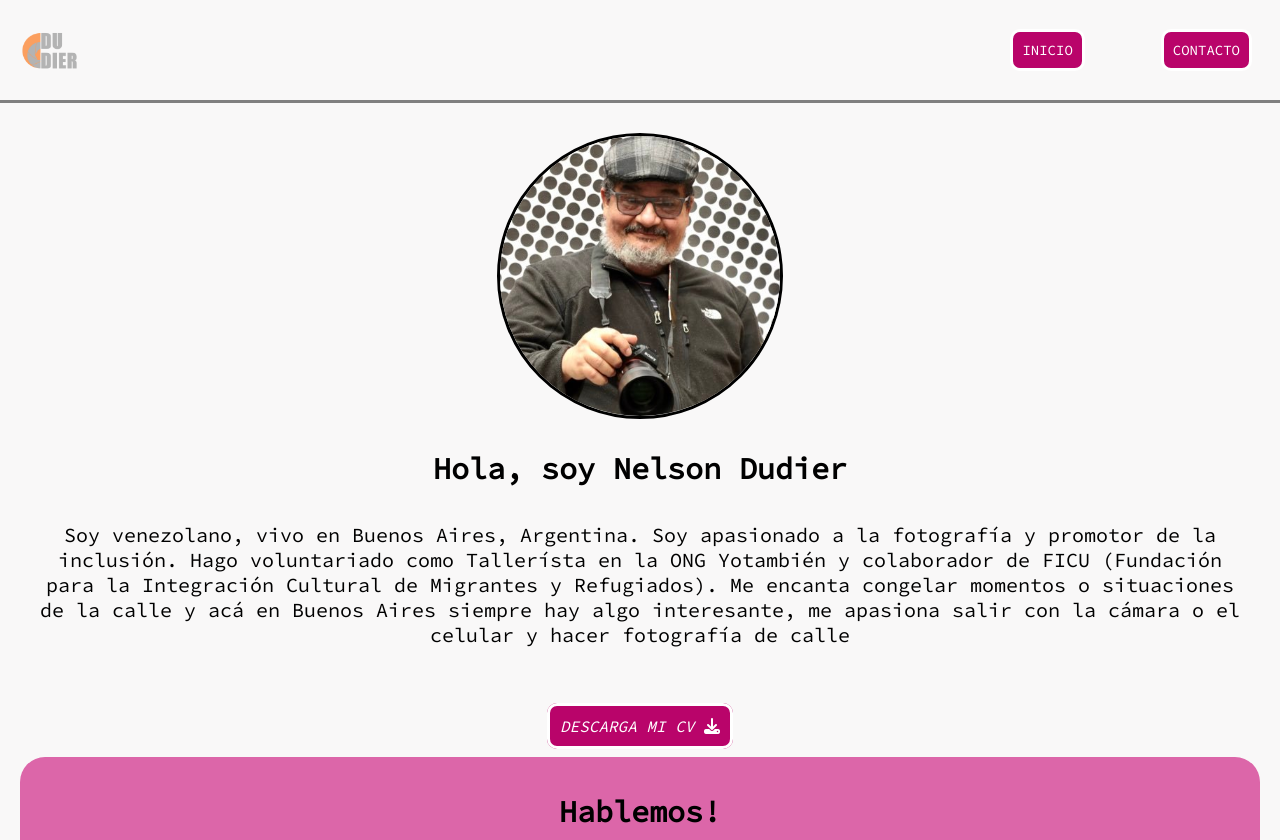
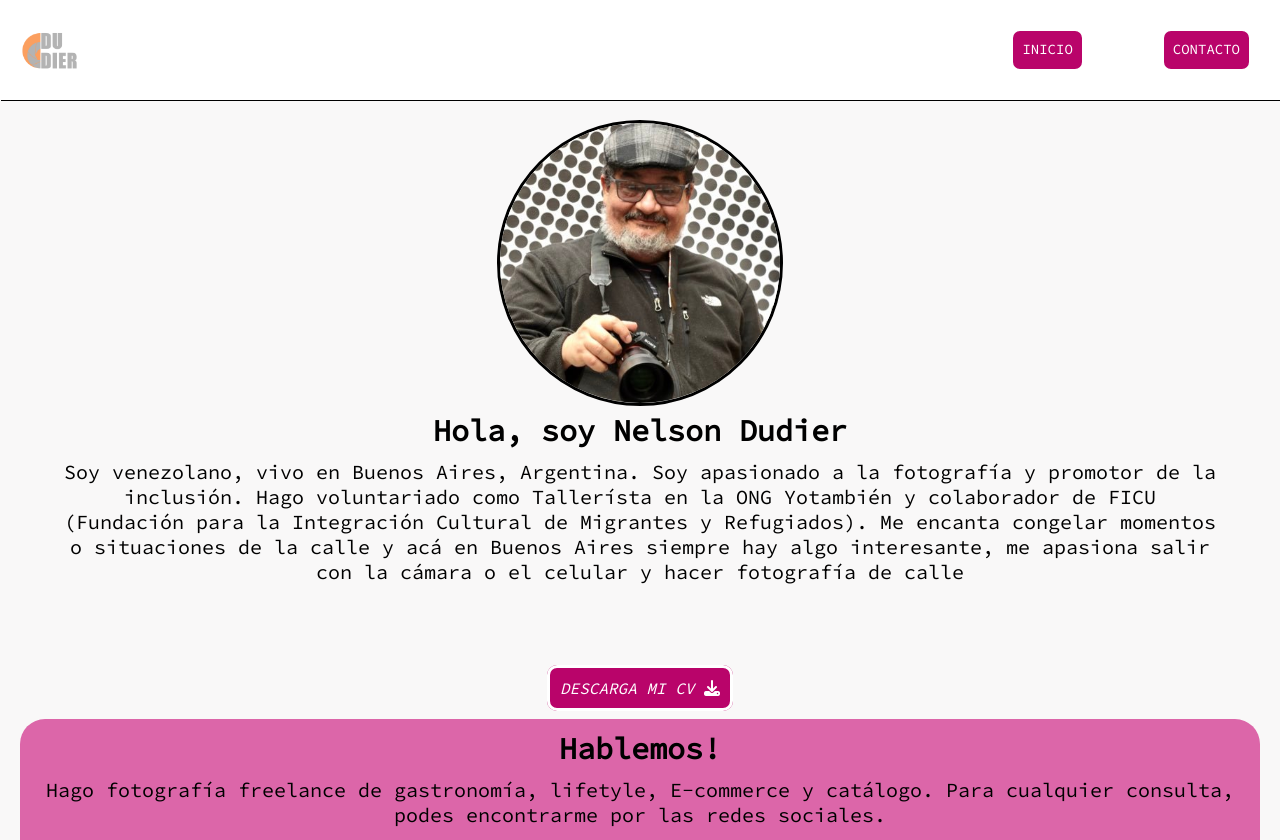
Before and after one commit to ndudier/Proyecto_01, a plain HTML site: page index.html in a window 1280 px wide. Shown: the top 840 px of the page. Drawn offline with Linux system fonts and the light colour scheme.

Commit message:
actualice fijacion de barra menu

```diff
--- a/style.css
+++ b/style.css
@@ -1,32 +1,43 @@
+*{
+    margin: 0;
+    padding: 0;
+}
+
 body{
     background-color: rgb(249, 248, 248);
     font-family: 'Mukta', sans-serif;
     font-family: 'Source Code Pro', monospace;
     font-size: 20px;
     text-align: center;
-    margin: 0;
+
 }
 
 header{
-    border-bottom: solid;
-    border-color: grey;
-    margin: 0;
-    padding: 0;
+    background-color: white;
+    box-shadow: 1px 1px 0px #000;
+    position: fixed;
+    left: 0;
+    right: 0;
+
 }
+
 
 .nav_contenedor{
     display: flex;
+    margin: 0px 0px 0px 0px;
     height: 100%;
     width: 100%;
-    margin: 0 auto;
     justify-content: space-between;
-    align-items: center ;
+    padding: 0;
+
 }
 
 .nav_menu{
+    margin: 0px 0px 0px 0px;
     display: grid;
     grid-auto-flow: column;
     gap: 1em;
+    padding: 0 ;
 }
 
 .imglogo{
@@ -36,10 +47,12 @@ header{
  }
 
 .imgfoto{
+    margin: 90px 0px 0px 0px;
     border-radius: 50%;
     width: 280px;
     border: 3px;
     border-style: solid;
+
 }
 
 .btnrrss {
@@ -65,6 +78,14 @@ a {
     margin: 2em ;
 }
 
+#inicio{
+    margin: 0px 20px 25px 20px;
+    align-content: center;
+    padding: 1.5em;
+
+
+ }
+
 #contacto{
    background-color: rgb(220, 102, 169);
    border-radius: 25px;
@@ -73,10 +94,7 @@ a {
    align-items: center;
 }
 
-#inicio{
-   align-content: center;
-   padding: 1.5em;
-}
+
 
 article {
     box-sizing: border-box;
```
Also changed, not shown: index.html (+0 -2 lines).
